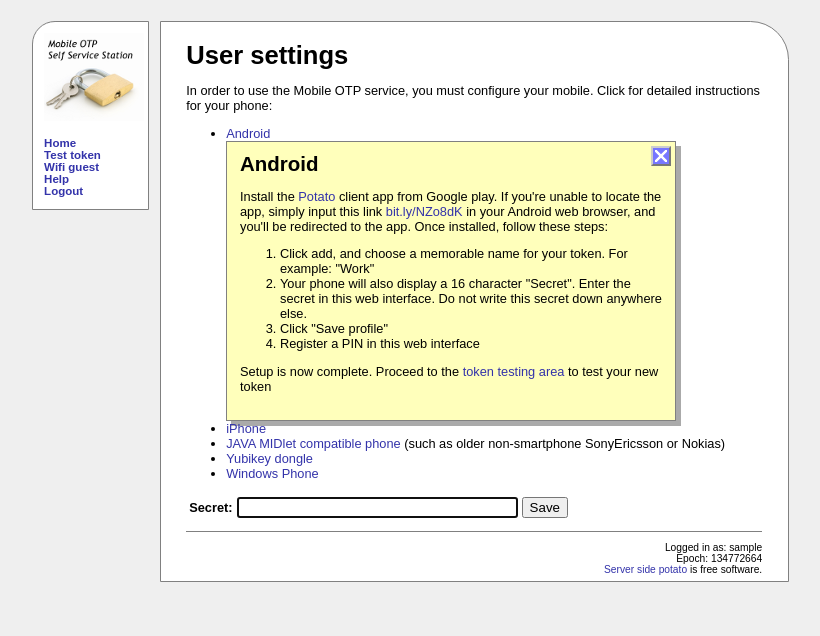
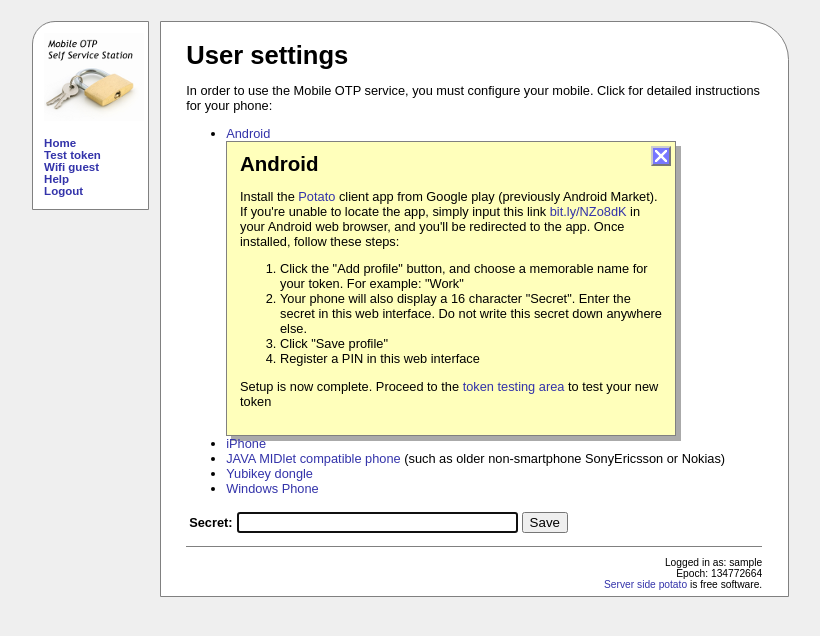
Before and after one commit to UNIVERSAL-IT-SYSTEMS/potato, a PHP site: page / in a window 1280 px wide, after a click on "Android". Shown: the top 636 px of the page, without its empty margins (2-822 px from the left). Run offline with PHP 8.4, Linux system fonts and the light colour scheme; the visitor is signed in with stand-in values (Sample User, id 1); data that the repository does not hold is empty.

Commit message:
Improved Android instructions somewhat.

```diff
--- a/index.php
+++ b/index.php
@@ -101,12 +101,12 @@ Click for detailed instructions for your phone:
               <div class="instructioncontents">
                 <h2>Android</h2>
                 <p>Install the <a href="https://play.google.com/store/apps/details?id=nu.kelvin.potato">Potato</a>
-                  client app from Google play. If you're unable to locate the
+                  client app from Google play (previously Android Market). If you're unable to locate the
                   app, simply input this link <a href="http://bit.ly/NZo8dK">bit.ly/NZo8dK</a>
                   in your Android web browser, and you'll be redirected to the
                   app. Once installed, follow these steps:</p>
                 <ol>
-                  <li>Click add, and choose a memorable name for your token. For example: "Work"</li>
+                  <li>Click the "Add profile" button, and choose a memorable name for your token. For example: "Work"</li>
                   <li>Your phone will also display a 16 character "Secret". Enter the secret in this web interface. Do not write this secret down anywhere else.</li>
                   <li>Click "Save profile"</li>
                   <li>Register a PIN in this web interface</li>
```
